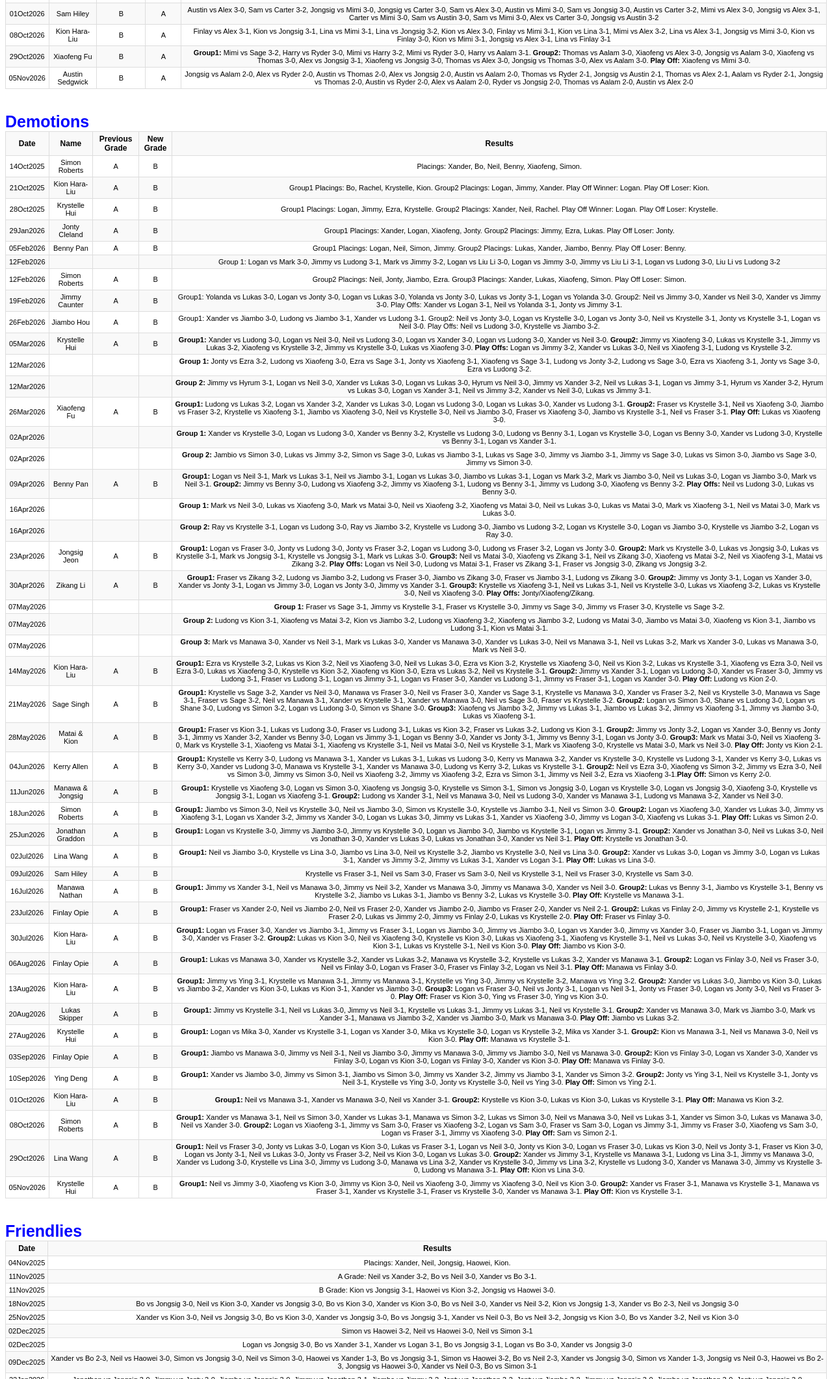
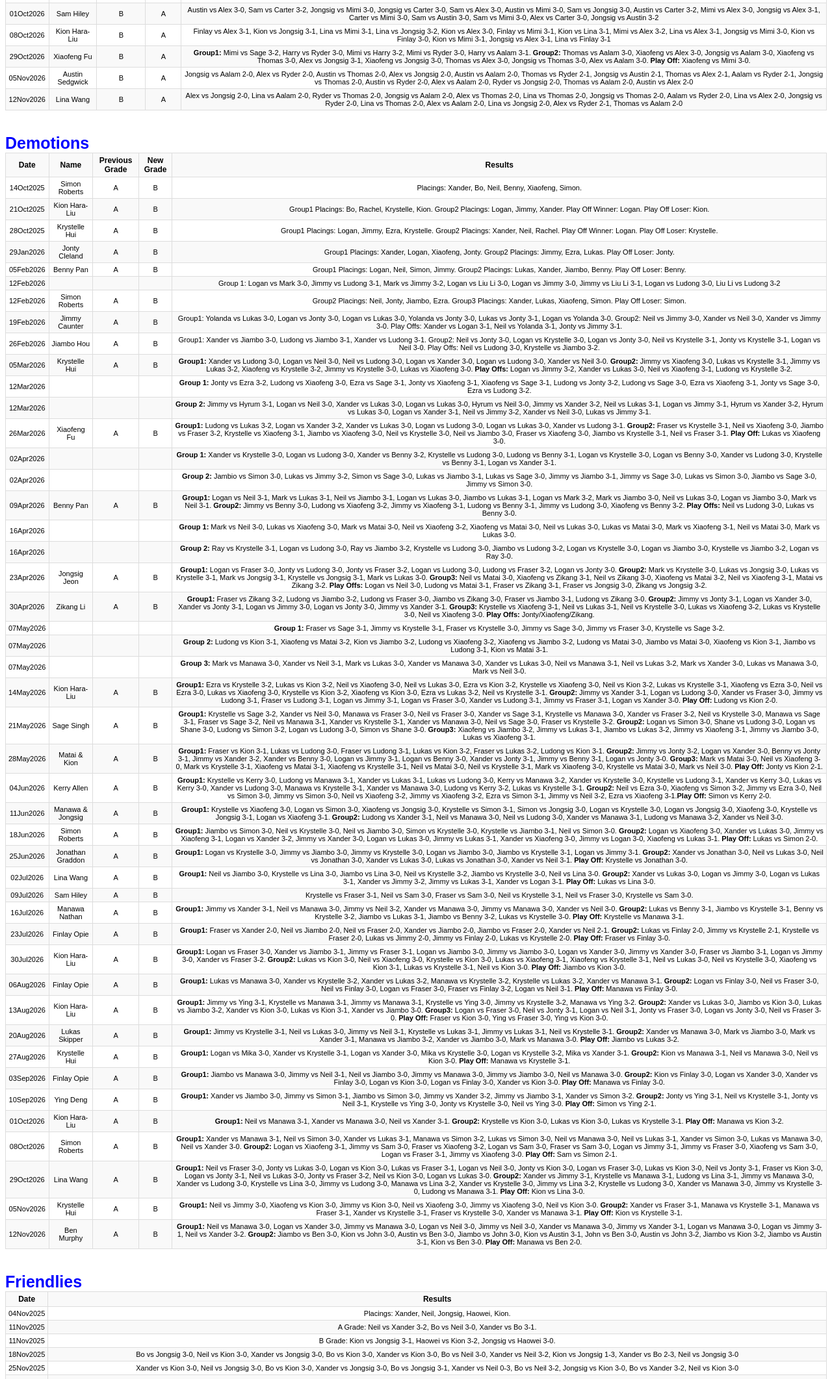
Before and after one commit to MataiMoorfield/wktta, a plain HTML site: page index.html in a window 1280 px wide. Shown: the part 1440-3563 px from the top of the page at 65% size. Drawn offline with Linux system fonts and the light colour scheme.

Commit message:
Update index.html

```diff
--- a/index.html
+++ b/index.html
@@ -118,6 +118,7 @@ caption { text-align:left; color:blue; font-size: 25px; font-weight: bold;}
 <tr><td>08Oct2026</td><td>Kion Hara-Liu</td><td>B</td><td>A</td><td>Finlay vs Alex 3-1, Kion vs Jongsig 3-1, Lina vs Mimi 3-1, Lina vs Jongsig 3-2, Kion vs Alex 3-0, Finlay vs Mimi 3-1, Kion vs Lina 3-1, Mimi vs Alex 3-2, Lina vs Alex 3-1, Jongsig vs Mimi 3-0, Kion vs Finlay 3-0, Kion vs Mimi 3-1, Jongsig vs Alex 3-1, Lina vs Finlay 3-1</td></tr>
 <tr><td>29Oct2026</td><td>Xiaofeng Fu</td><td>B</td><td>A</td><td><B>Group1:</B> Mimi vs Sage 3-2, Harry vs Ryder 3-0, Mimi vs Harry 3-2, Mimi vs Ryder 3-0, Harry vs Aalam 3-1. <B>Group2:</B> Thomas vs Aalam 3-0, Xiaofeng vs Alex 3-0, Jongsig vs Aalam 3-0, Xiaofeng vs Thomas 3-0, Alex vs Jongsig 3-1, Xiaofeng vs Jongsig 3-0, Thomas vs Alex 3-0, Jongsig vs Thomas 3-0, Alex vs Aalam 3-0. <B>Play Off:</B> Xiaofeng vs Mimi 3-0.</td></tr>
 <tr><td>05Nov2026</td><td>Austin Sedgwick</td><td>B</td><td>A</td><td>Jongsig vs Aalam 2-0, Alex vs Ryder 2-0, Austin vs Thomas 2-0, Alex vs Jongsig 2-0, Austin vs Aalam 2-0, Thomas vs Ryder 2-1, Jongsig vs Austin 2-1, Thomas vs Alex 2-1, Aalam vs Ryder 2-1, Jongsig vs Thomas 2-0, Austin vs Ryder 2-0, Alex vs Aalam 2-0, Ryder vs Jongsig 2-0, Thomas vs Aalam 2-0, Austin vs Alex 2-0</td></tr>
+<tr><td>12Nov2026</td><td>Lina Wang</td><td>B</td><td>A</td><td>Alex vs Jongsig 2-0, Lina vs Aalam 2-0, Ryder vs Thomas 2-0, Jongsig vs Aalam 2-0, Alex vs Thomas 2-0, Lina vs Thomas 2-0, Jongsig vs Thomas 2-0, Aalam vs Ryder 2-0, Lina vs Alex 2-0, Jongsig vs Ryder 2-0, Lina vs Thomas 2-0, Alex vs Aalam 2-0, Lina vs Jongsig 2-0, Alex vs Ryder 2-1, Thomas vs Aalam 2-0</td></tr>
 
 </tbody>
 
@@ -183,6 +184,8 @@ caption { text-align:left; color:blue; font-size: 25px; font-weight: bold;}
 <tr><td>08Oct2026</td><td>Simon Roberts</td><td>A</td><td>B</td><td><B>Group1:</B> Xander vs Manawa 3-1, Neil vs Simon 3-0, Xander vs Lukas 3-1, Manawa vs Simon 3-2, Lukas vs Simon 3-0, Neil vs Manawa 3-0, Neil vs Lukas 3-1, Xander vs Simon 3-0, Lukas vs Manawa 3-0, Neil vs Xander 3-0. <B>Group2:</B> Logan vs Xiaofeng 3-1, Jimmy vs Sam 3-0, Fraser vs Xiaofeng 3-2, Logan vs Sam 3-0, Fraser vs Sam 3-0, Logan vs Jimmy 3-1, Jimmy vs Fraser 3-0, Xiaofeng vs Sam 3-0, Logan vs Fraser 3-1, Jimmy vs Xiaofeng 3-0. <B>Play Off:</B> Sam vs Simon 2-1.</td></tr>
 <tr><td>29Oct2026</td><td>Lina Wang</td><td>A</td><td>B</td><td><B>Group1:</B> Neil vs Fraser 3-0, Jonty vs Lukas 3-0, Logan vs Kion 3-0, Lukas vs Fraser 3-1, Logan vs Neil 3-0, Jonty vs Kion 3-0, Logan vs Fraser 3-0, Lukas vs Kion 3-0, Neil vs Jonty 3-1, Fraser vs Kion 3-0, Logan vs Jonty 3-1, Neil vs Lukas 3-0, Jonty vs Fraser 3-2, Neil vs Kion 3-0, Logan vs Lukas 3-0. <B>Group2:</B> Xander vs Jimmy 3-1, Krystelle vs Manawa 3-1, Ludong vs Lina 3-1, Jimmy vs Manawa 3-0, Xander vs Ludong 3-0, Krystelle vs Lina 3-0, Jimmy vs Ludong 3-0, Manawa vs Lina 3-2, Xander vs Krystelle 3-0, Jimmy vs Lina 3-2, Krystelle vs Ludong 3-0, Xander vs Manawa 3-0, Jimmy vs Krystelle 3-0, Ludong vs Manawa 3-1. <B>Play Off:</B> Kion vs Lina 3-0.</td></tr>
 <tr><td>05Nov2026</td><td>Krystelle Hui</td><td>A</td><td>B</td><td><B>Group1:</B> Neil vs Jimmy 3-0, Xiaofeng vs Kion 3-0, Jimmy vs Kion 3-0, Neil vs Xiaofeng 3-0, Jimmy vs Xiaofeng 3-0, Neil vs Kion 3-0. <B>Group2:</B> Xander vs Fraser 3-1, Manawa vs Krystelle 3-1, Manawa vs Fraser 3-1, Xander vs Krystelle 3-1, Fraser vs Krystelle 3-0, Xander vs Manawa 3-1. <B>Play Off:</B> Kion vs Krystelle 3-1.</td></tr>
+<tr><td>12Nov2026</td><td>Ben Murphy</td><td>A</td><td>B</td><td><B>Group1:</B> Neil vs Manawa 3-0, Logan vs Xander 3-0, Jimmy vs Manawa 3-0, Logan vs Neil 3-0, Jimmy vs Neil 3-0, Xander vs Manawa 3-0, Jimmy vs Xander 3-1, Logan vs Manawa 3-0, Logan vs Jimmy 3-1, Neil vs Xander 3-2. <B>Group2:</B> Jiambo vs Ben 3-0, Kion vs John 3-0, Austin vs Ben 3-0, Jiambo vs John 3-0, Kion vs Austin 3-1, John vs Ben 3-0, Austin vs John 3-2, Jiambo vs Kion 3-2, Jiambo vs Austin 3-1, Kion vs Ben 3-0. <B>Play Off:</B> Manawa vs Ben 2-0.</td></tr>
+
 
 
 </tbody>
```
